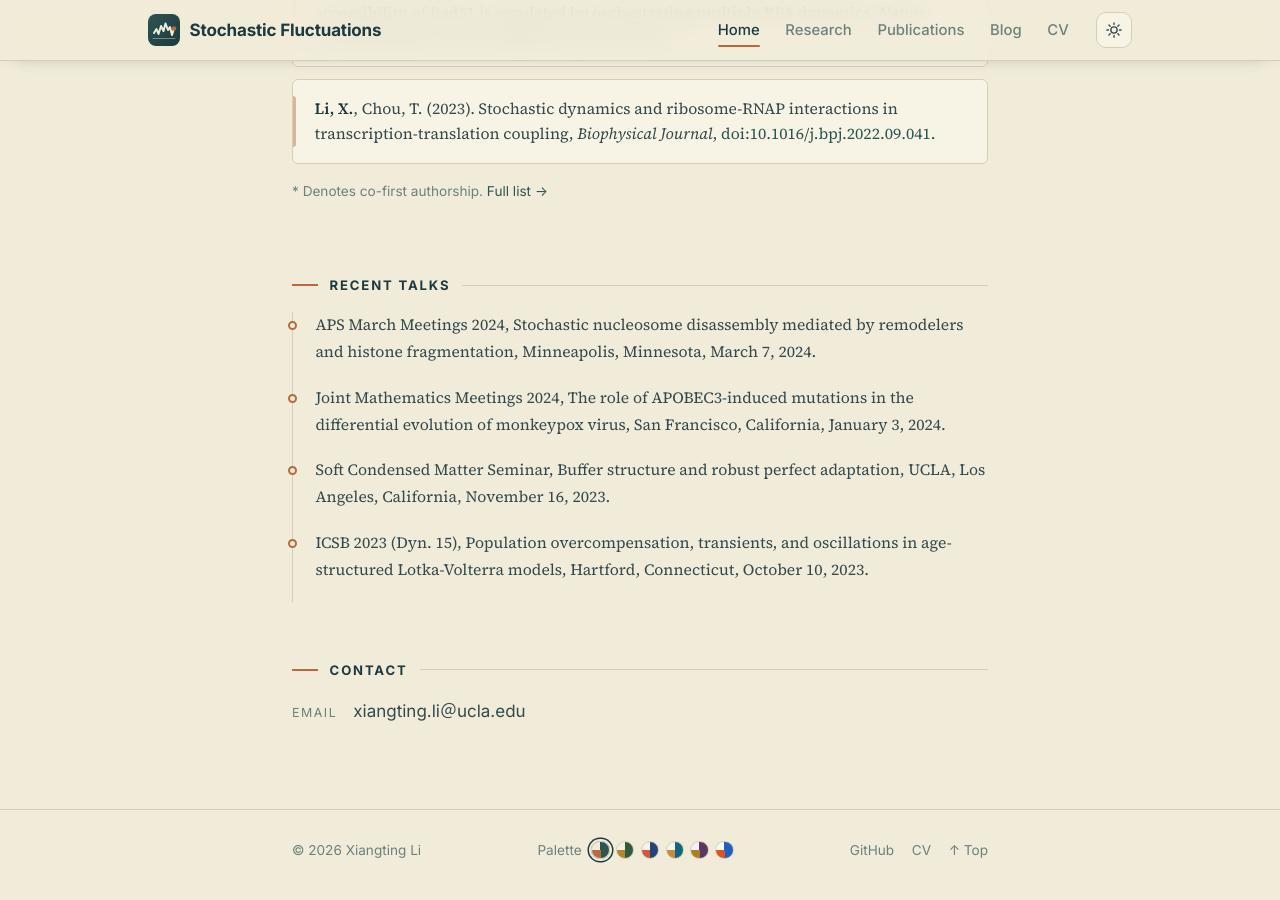
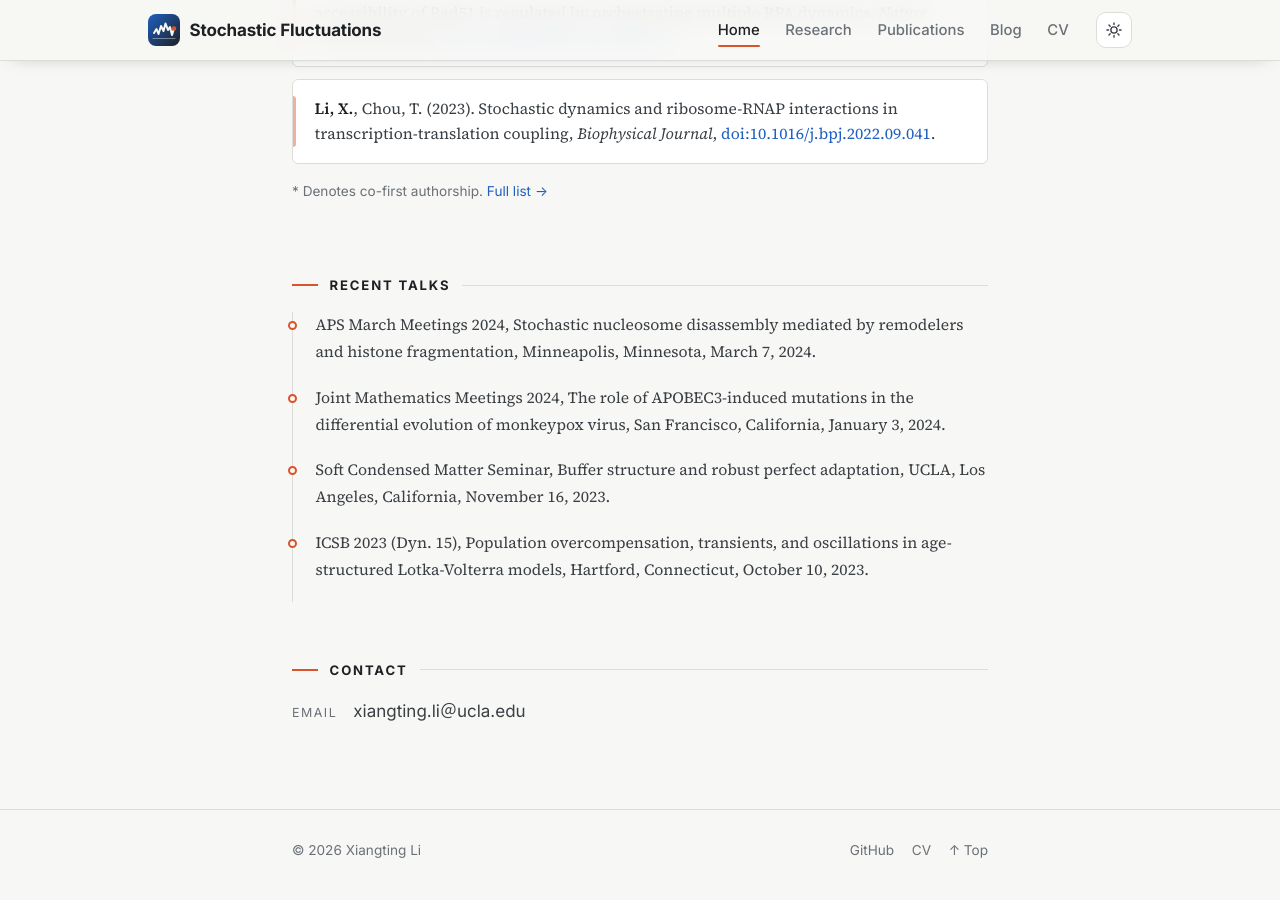
Before and after one commit to hsianktin/hsianktin.github.io, a Jekyll site: the page built from index.md, in a window 1280 px wide and 900 px high, scrolled down 3768 px. Built offline with Jekyll 4.4.1, drawn with Linux system fonts in a browser that asks for light colours.

Commit message:
feat(site): use Graphite & Blue palette

```diff
--- a/_config.yml
+++ b/_config.yml
@@ -21,9 +21,9 @@
 title: Stochastic Fluctuations
 author: Xiangting Li
 # Colour palette: slate, forest, navy, ocean, plum or graphite (see _data/palettes.yml).
-palette: slate
+palette: graphite
 # Show palette swatches in the footer so visitors can try the others.
-palette_picker: true
+palette_picker: false
 email: xiangting.li@ucla.edu
 description: >-
   Xiangting Li delves into the stochastic dynamics inherent in biological
--- a/_includes/head.html
+++ b/_includes/head.html
@@ -1,5 +1,5 @@
 <!DOCTYPE html>
-<html lang="en" dir="ltr">
+<html lang="en" dir="ltr" data-palette="{{ site.palette | default: 'slate' }}">
 
 <head>
     <meta charset="UTF-8">
@@ -9,8 +9,8 @@
     <meta name="description" content="{% if page.description %}{{ page.description }}{% else %}{{ site.description | strip_newlines }}{% endif %}">
     <meta name="author" content="{{ site.author }}">
     <meta name="color-scheme" content="light dark">
-    <meta name="theme-color" content="#fbfaf7" media="(prefers-color-scheme: light)">
-    <meta name="theme-color" content="#0f1216" media="(prefers-color-scheme: dark)">
+    <meta name="theme-color" content="#f7f7f5" media="(prefers-color-scheme: light)">
+    <meta name="theme-color" content="#121416" media="(prefers-color-scheme: dark)">
     <link rel="shortcut icon" href="{{ site.baseurl }}/assets/favicon.ico" type="image/x-icon">
     <link rel="icon" href="{{ site.baseurl }}/assets/icon.svg" type="image/svg+xml">
     <link href='{{ site.baseurl }}/feed.xml' rel='alternate' type='application/atom+xml'>
```
Also changed, not shown: assets/icon.svg.
